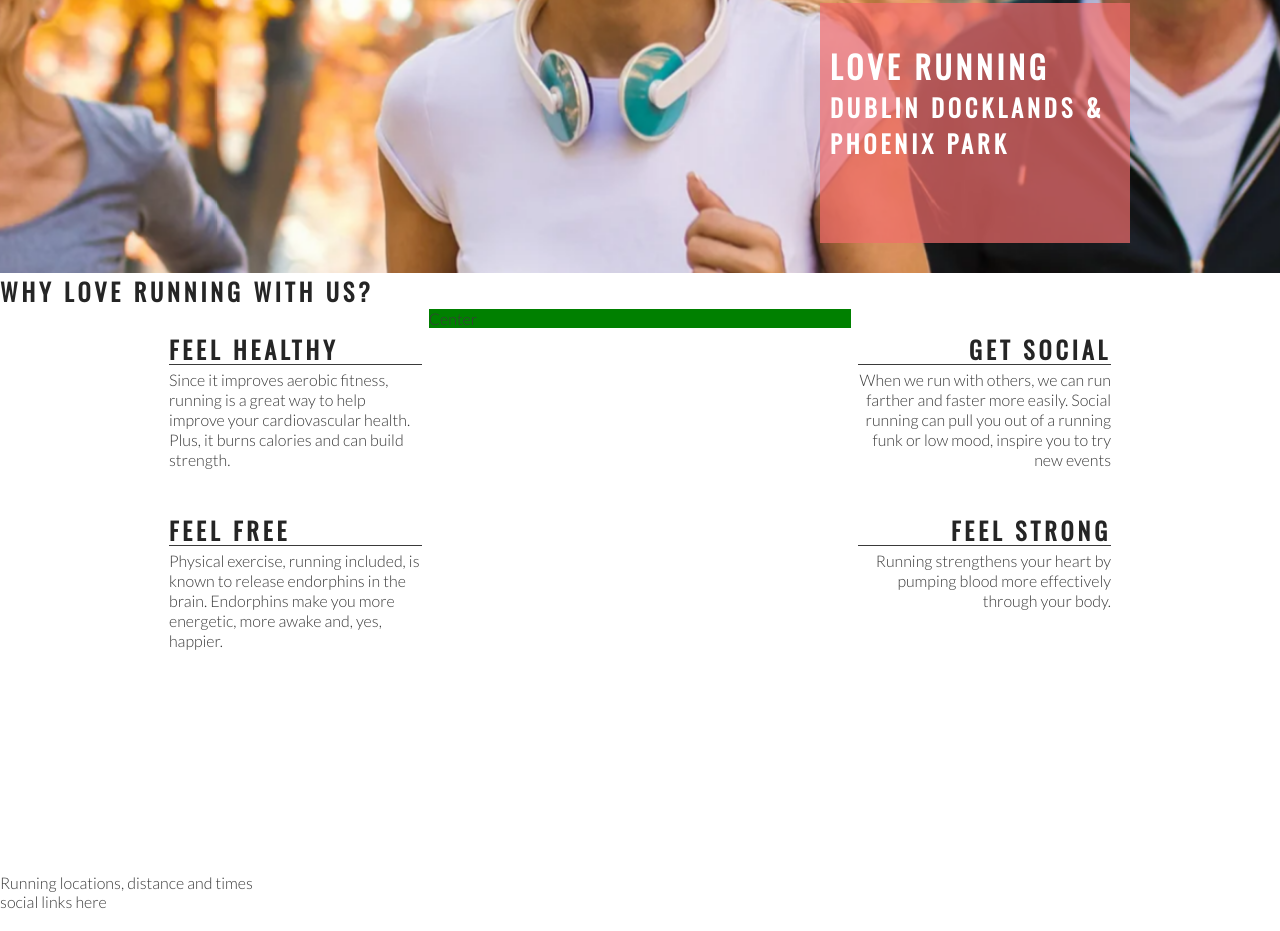
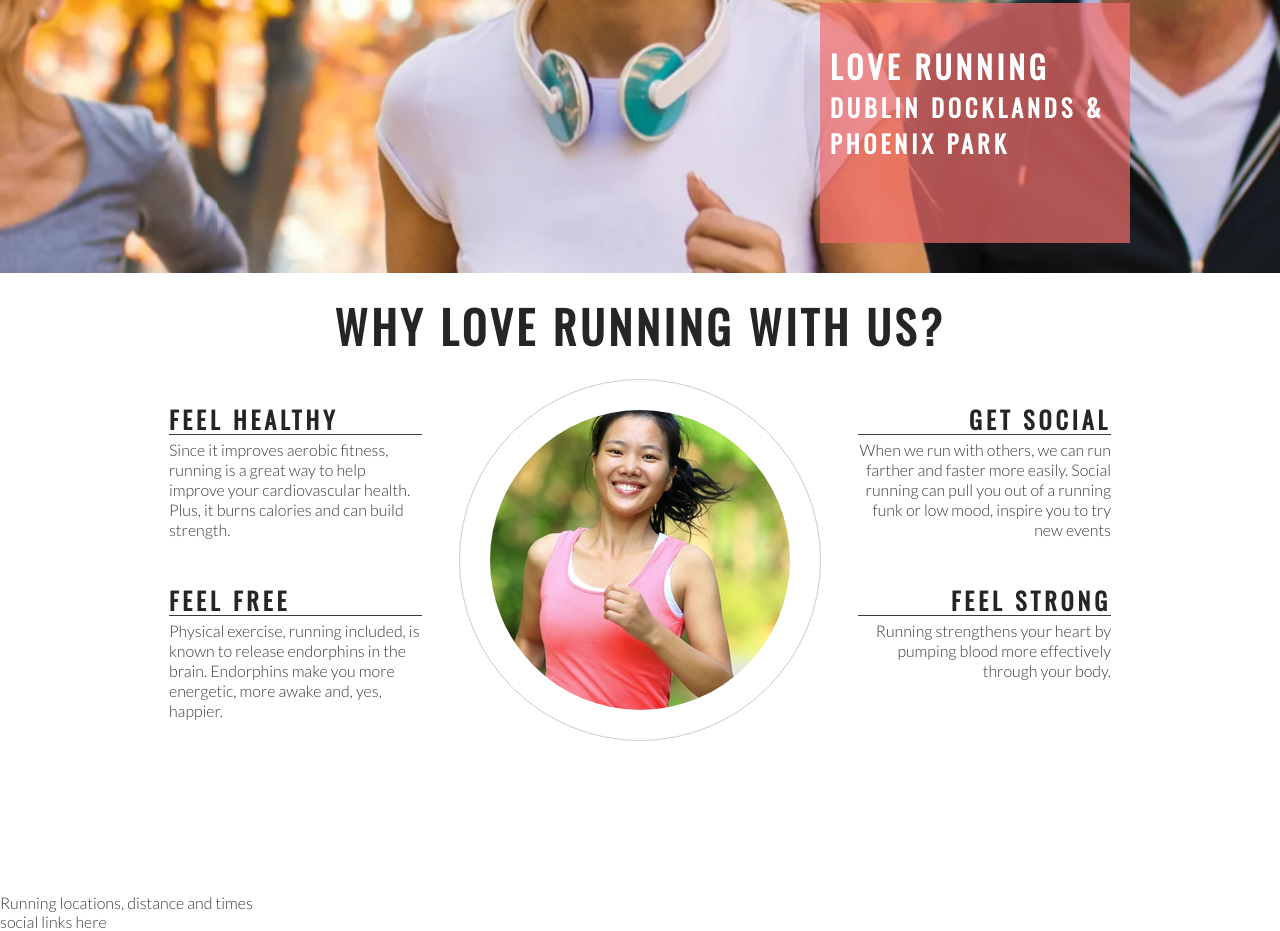
Before and after one commit to lshawc/love-running, a plain HTML site: page index.html in a window 1280 px wide. Shown: the part 402-1333 px from the top of the page. Drawn offline with nearby package versions, Linux system fonts and the light colour scheme.

Commit message:
Add a club ethos central image and style into a circle

```diff
--- a/assets/css/style.css
+++ b/assets/css/style.css
@@ -138,7 +138,6 @@ h2 {
 #center-about {
     width: 33%;
     margin: 0 auto;
-    background-color: green;
 }
 
 hr {
@@ -170,3 +169,26 @@ hr {
 .right-about-heading p {
     text-align: right;
 }
+
+#welcome {
+    text-align: center;
+    margin: 20px 0;
+    font-size: 280%;
+}
+
+#circle-container {
+    width: 300px;
+    height: 300px;
+    padding: 30px;
+    border-style: solid;
+    border-color: #ccc;
+    border-width: 1px;
+    border-radius: 50%;
+    margin: 0 auto;
+}
+
+#circle-cover-bg {
+    background: url('../images/ethos-center-image.jpeg') no-repeat center center;
+    height: 100%;
+    border-radius: 50%;
+}
--- a/index.html
+++ b/index.html
@@ -39,7 +39,7 @@
         </div>
     </section>
     <section id="club-ethos">
-        <h1>Why Love Running With Us?</h1>
+        <h2 id="welcome">Why Love Running With Us?</h2>
         <div id="left-about">
             <div class="left-about-heading">
                 <h2>Feel Healthy</h2>
@@ -66,7 +66,9 @@
             <p>Running strengthens your heart by pumping blood more effectively through your body.</p>
         </div>
     </div>
-        <div id="center-about">Center</div>
+        <div id="center-about">
+            <div id="circle-container">
+                <div id="circle-cover-bg"></div>
     </section>
     <section>
         Running locations, distance and times
```
Also changed, not shown: assets/images/ethos-center-image.jpeg (added).
